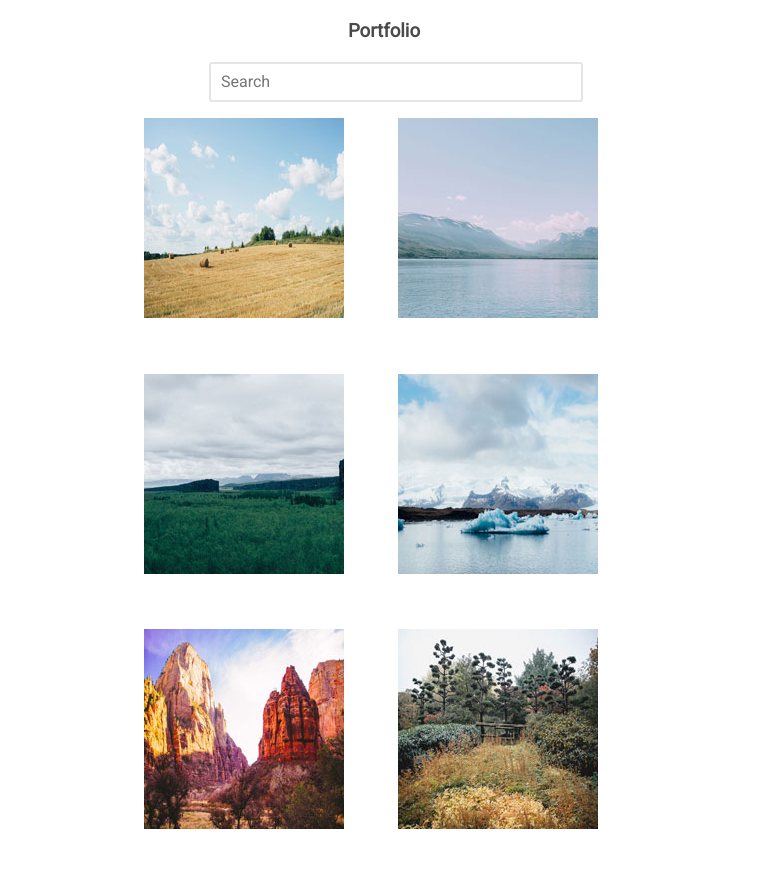
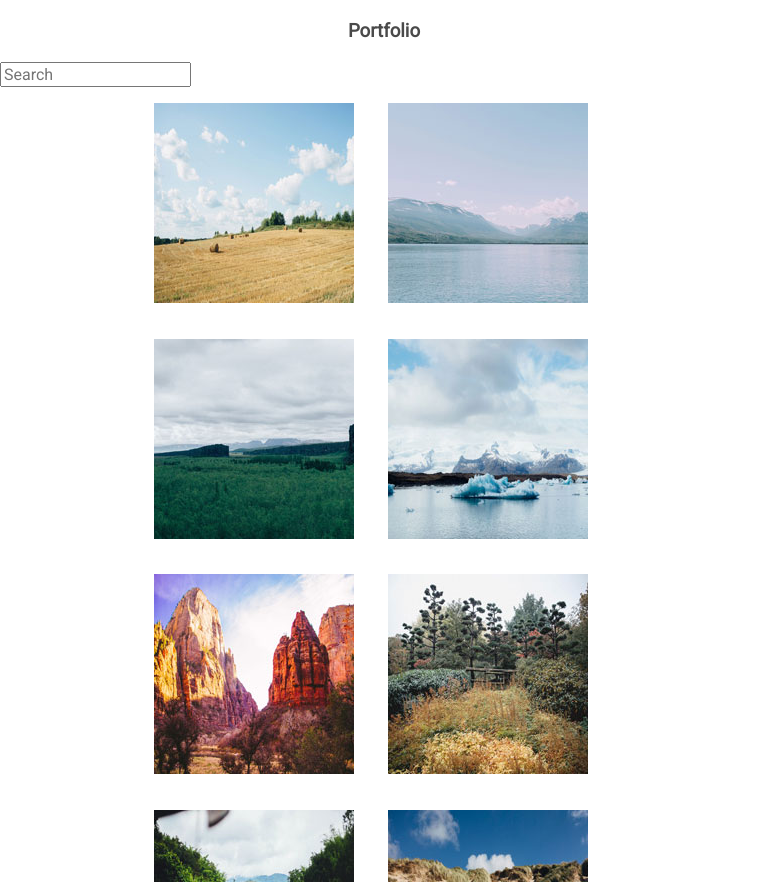
Before and after one commit to emma80ren/Photo-Galllery, a plain HTML site: page index.html in a window 768 px wide. Shown: the top 882 px of the page. Drawn offline with nearby package versions, Linux system fonts and the light colour scheme.

Commit message:
change css

```diff
--- a/css/responsive.css
+++ b/css/responsive.css
@@ -13,30 +13,24 @@
      }
 
      img.gallery {
-      float: left;
       display: inline-block;
-      width: 275px;
-      height: 275px;
+      width: 300px;
+      height: 300px;
       padding: 0;
-      margin: 0;
+      margin: 0 0 30px 30px;
     }
 
      ul#interactiveGallery li {
-        width: 350px;
-        height: 350px;
+        max-width: 360px;
+        max-height: 360px;
         display: inline-block;
         margin: 0;
         padding: 0;
 
     }
 
-ul#interactiveGallery li:nth-of-type(2n + 2) img.gallery {
-        clear: left;
-    }
 
-ul#interactiveGallery li:nth-of-type(4n + 4) {
-        width: 350px;
-    }
+
 
     #dark-bg div div img {
   width: calc(100% - 20em);
@@ -53,7 +47,8 @@ ul#interactiveGallery li:nth-of-type(4n + 4) {
         margin-left: auto;
         margin-right: auto;
      }
-     #search-form, #search {
+
+   #searchText {
 	width: 350px;
     margin-left: auto;
     margin-right: auto;
@@ -66,17 +61,16 @@ ul#interactiveGallery li:nth-of-type(4n + 4) {
      }
 
      img.gallery {
-      float: left;
-      display: inline-block;
+
       width: 200px;
       height: 200px;
       padding: 0;
-      margin: 0;
+      margin: 0 0 30px 30px;
     }
 
      ul#interactiveGallery li {
-        width: 250px;
-        height: 250px;
+        max-width: 260px;
+        max-height: 260px;
         display: inline-block;
         margin: 0;
         padding: 0;
@@ -108,14 +102,14 @@ ul#interactiveGallery li:nth-of-type(4n + 4) {
         margin-right: auto;
      }
 
-     #search-form, #search {
+    #searchText {
 	width: 250px;
     margin-left: auto;
     margin-right: auto;
      }
 
      ul#interactiveGallery {
-        max-width: 270px;
+        max-width: 250px;
         margin-left: auto;
         margin-right: auto;
      }
@@ -123,25 +117,21 @@ ul#interactiveGallery li:nth-of-type(4n + 4) {
      img.gallery {
       float: none;
       display: block;
-      width: 200px;
-      height: 200px;
+      width: 250px;
+      height: 250px;
       padding: 0;
-      margin: 0;
+      margin: 0 0 25px;
     }
 
      ul#interactiveGallery li {
-        width: 250px;
-        height: 250px;
+        max-width: 250px;
+        max-height: 280px;
         display: inline-block;
         margin: 0;
         padding: 0;
 
     }
 
-
-ul#interactiveGallery li:nth-of-type(4n + 4) {
-        width: 250px;
-    }
 
      #dark-bg div div img, #dark-bg div div p {
   width: calc(100% - 5em);
--- a/css/styles.css
+++ b/css/styles.css
@@ -34,13 +34,8 @@ a, a:focus, a:active {
 }
 
 /*--search box styling--*/
-#search-form {
-	width: 460px;
-	position: relative;
-    margin-left: auto;
-    margin-right: auto;
-}
-#search {
+
+#searchText {
 	background: #fff;
 	border: 2px solid #e5e5e5;
 	color: #7f7f7f;
@@ -48,8 +43,7 @@ a, a:focus, a:active {
 	width: 460px;
 	padding: 8px 10px;
 	border-radius: 3px;
-    margin-left: auto;
-    margin-right: auto;
+    margin: 15px auto;
 }
 
 
@@ -57,25 +51,29 @@ a, a:focus, a:active {
 
 /*--gallery styling--*/
 img.gallery {
-      float: left;
       display: inline-block;
       width: 200px;
       height: 200px;
       padding: 0;
-      margin: 0;
+      padding-right: 60px;
+      padding-bottom: 60px;
+      margin: auto;
     }
 
+ul {
+    padding: 0;
+}
+
 ul#interactiveGallery li {
-        width: 260px;
-        height: 260px;
+        max-width: 245px;
+        max-height: 245px;
         display: inline-block;
         margin: 0;
         padding: 0;
-        margin-left: -20px;
-    }
+            }
 
-ul#interactiveGallery li:nth-of-type(4n + 4) {
-        width: 200px;
+ul#interactiveGallery li:nth-of-type(4n + 4) img.gallery {
+        padding-right: 0;
     }
 
 #project, ul#interactiveGallery {
```
